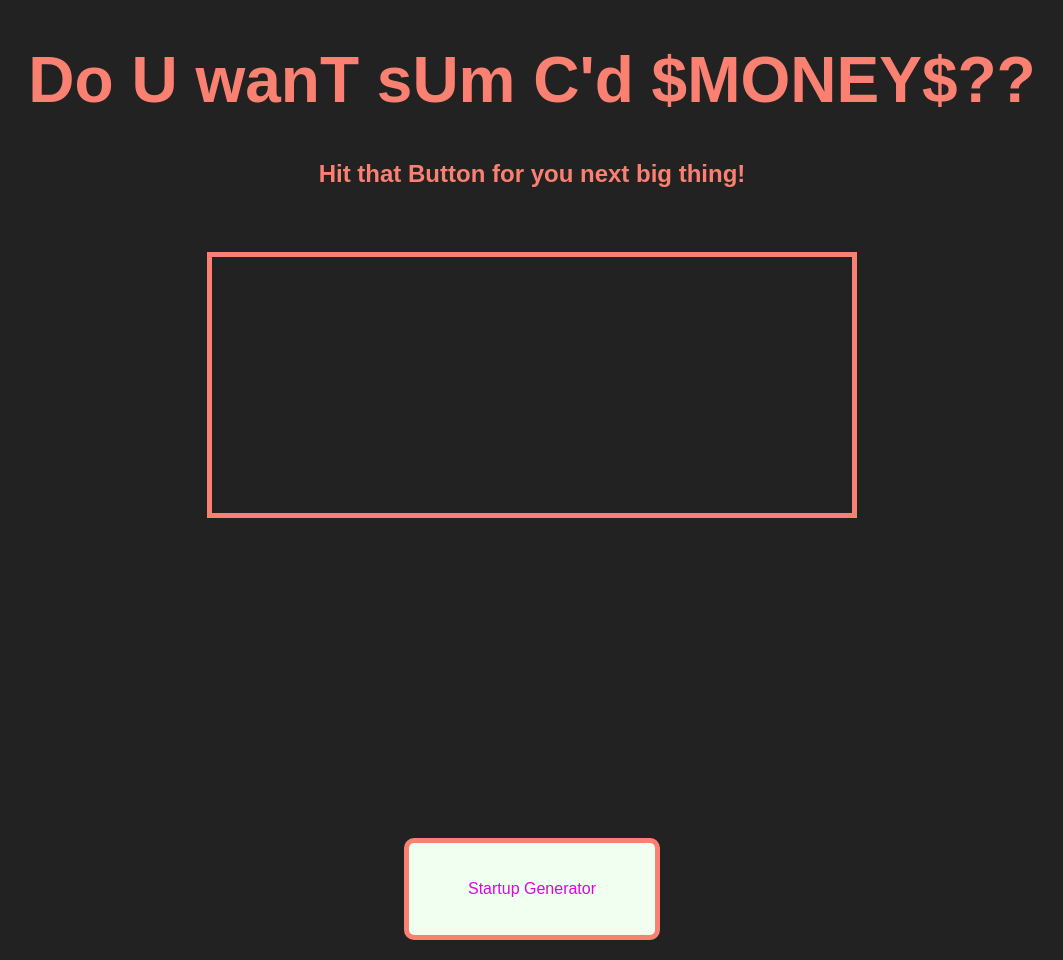
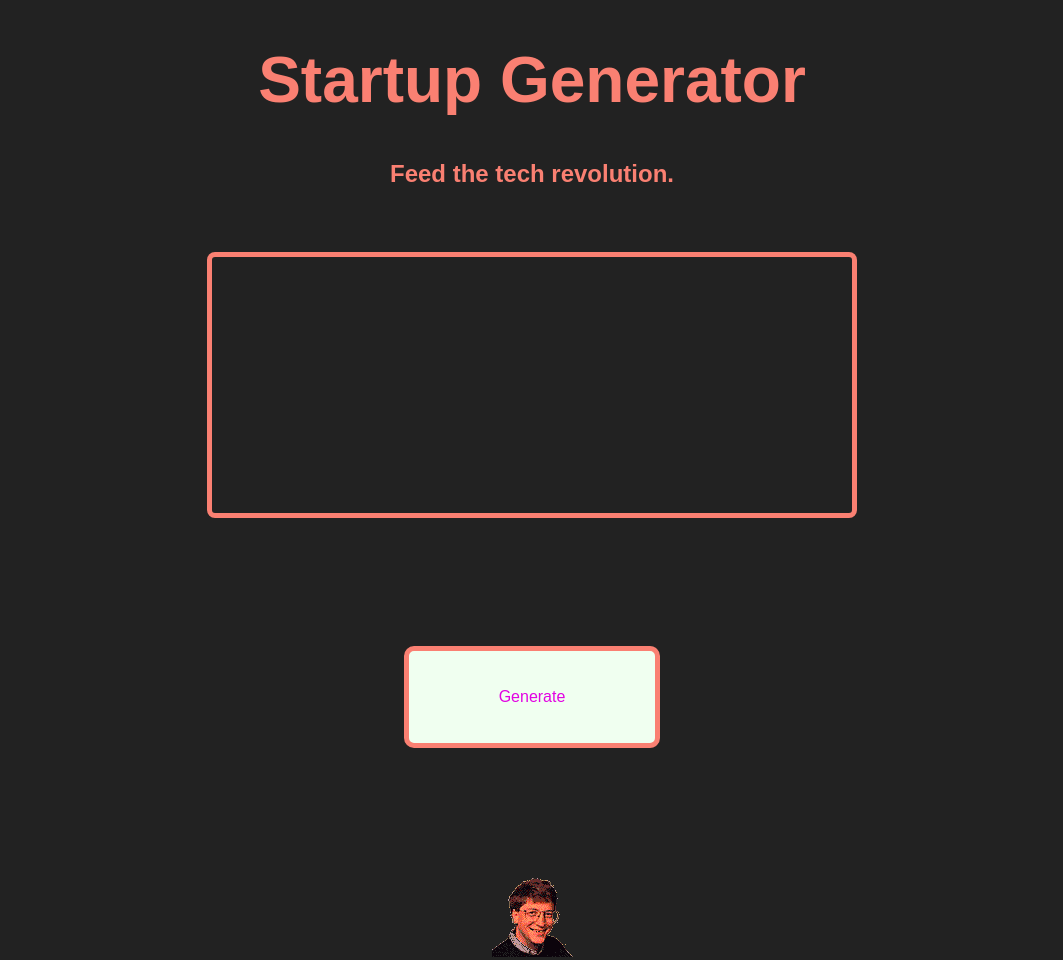
Before and after one commit to thomstrub/startup-generator-api, a website with bundled scripts: page views/index.html in a window 1280 px wide. Shown: the top 960 px of the page, without its empty margins (108-1171 px from the left). Built offline with nearby package versions, Linux system fonts and the light colour scheme.

Commit message:
changes text

```diff
--- a/public/style.css
+++ b/public/style.css
@@ -8,8 +8,13 @@ body {
   h1 {
     font-size: 4em;
   }
+
+  h3 {
+      margin: 3vw auto;
+  }
+
   button {
-      margin-top: 20vw;
+      margin-top: 5vw;
       width: 20vw;
       height: 8vw;
       border-radius: 10px;
@@ -33,7 +38,9 @@ body {
 
   #result{
       border: 5px solid salmon;
+      border-radius: 8px;
       margin: 5vw auto;
       width: 50vw;
       height: 20vw;
+      padding: 10px auto;
   }
--- a/views/index.html
+++ b/views/index.html
@@ -9,11 +9,11 @@
     <script defer src="/public/js/main.js" type="text/javascript"></script>
 </head>
 <body>
-    <h1>Do U wanT sUm C'd $MONEY$??</h1>
-    <h2>Hit that Button for you next big thing!</h2>
+    <h1>Startup Generator</h1>
+    <h2>Feed the tech revolution.</h2>
     <div id="result"></div>
     <!-- <a href="/api/random"><button type="button">Startup Generator</button></a> -->
-    <button id="random-button">Startup Generator</button>
+    <button id="random-button">Generate</button>
 
     <img src='../public/images/Bill-Gates-Devil.gif' alt="Bill">
 </body>
```
